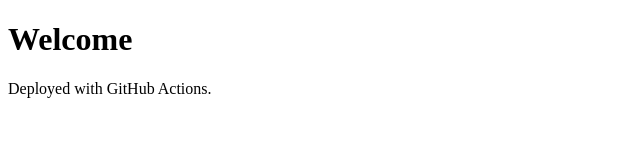
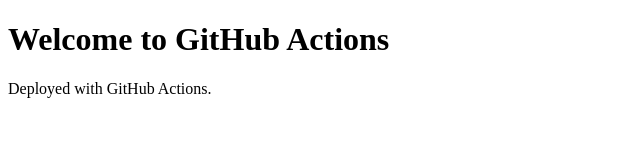
Before and after one commit to prachi-satbhai0741/practice, a plain HTML site: page index.html in a window 1280 px wide. Shown: the whole page, without its empty margins (0-640 px from the left). Drawn offline with Linux system fonts and the light colour scheme.

Commit message:
Update welcome message in index.html

```diff
--- a/index.html
+++ b/index.html
@@ -7,7 +7,7 @@
 </head>
 <body>
 
-    <h1>Welcome</h1>
+    <h1>Welcome to GitHub Actions</h1>
     <p>Deployed with GitHub Actions.</p>
 
 </body>
```
